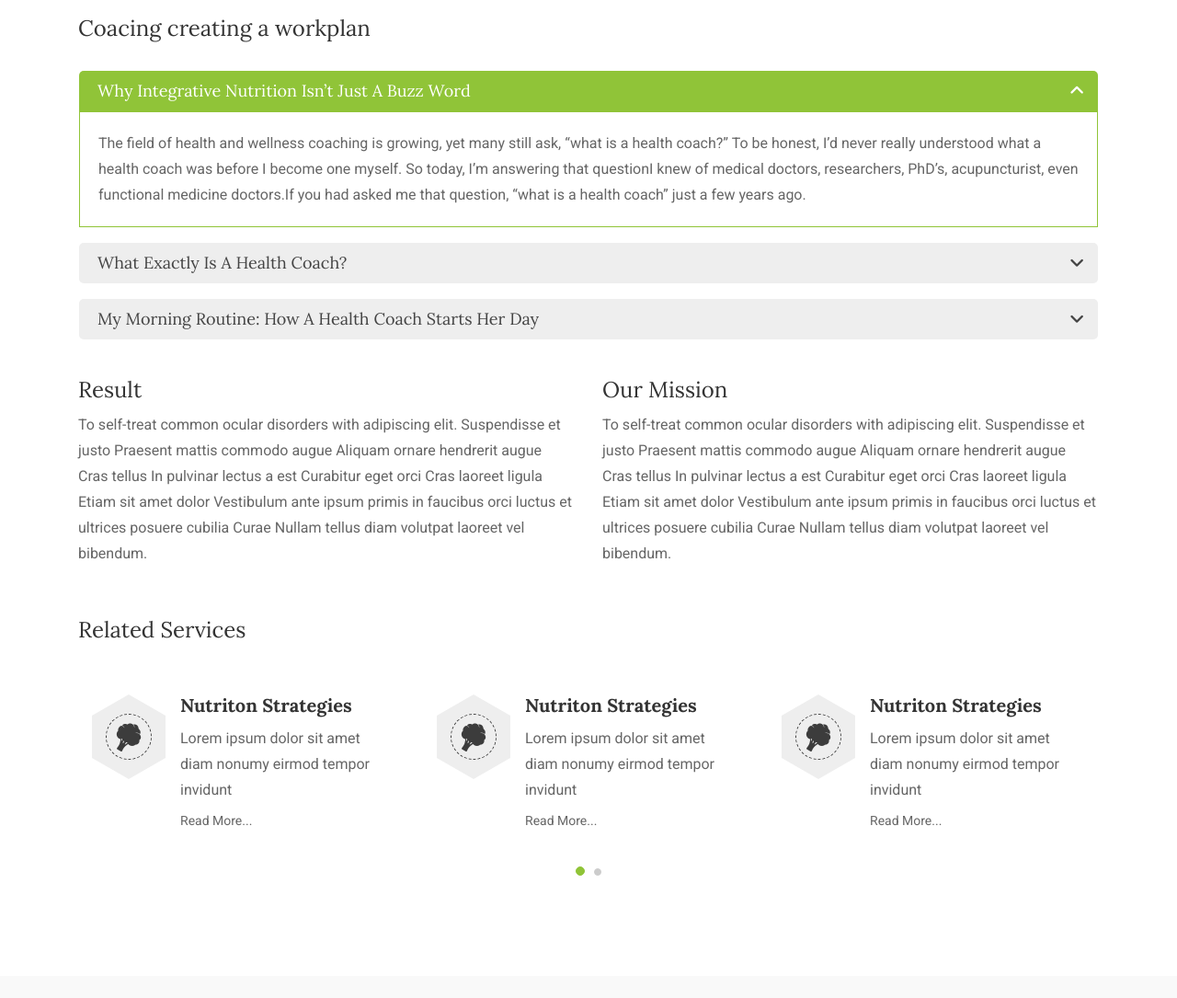
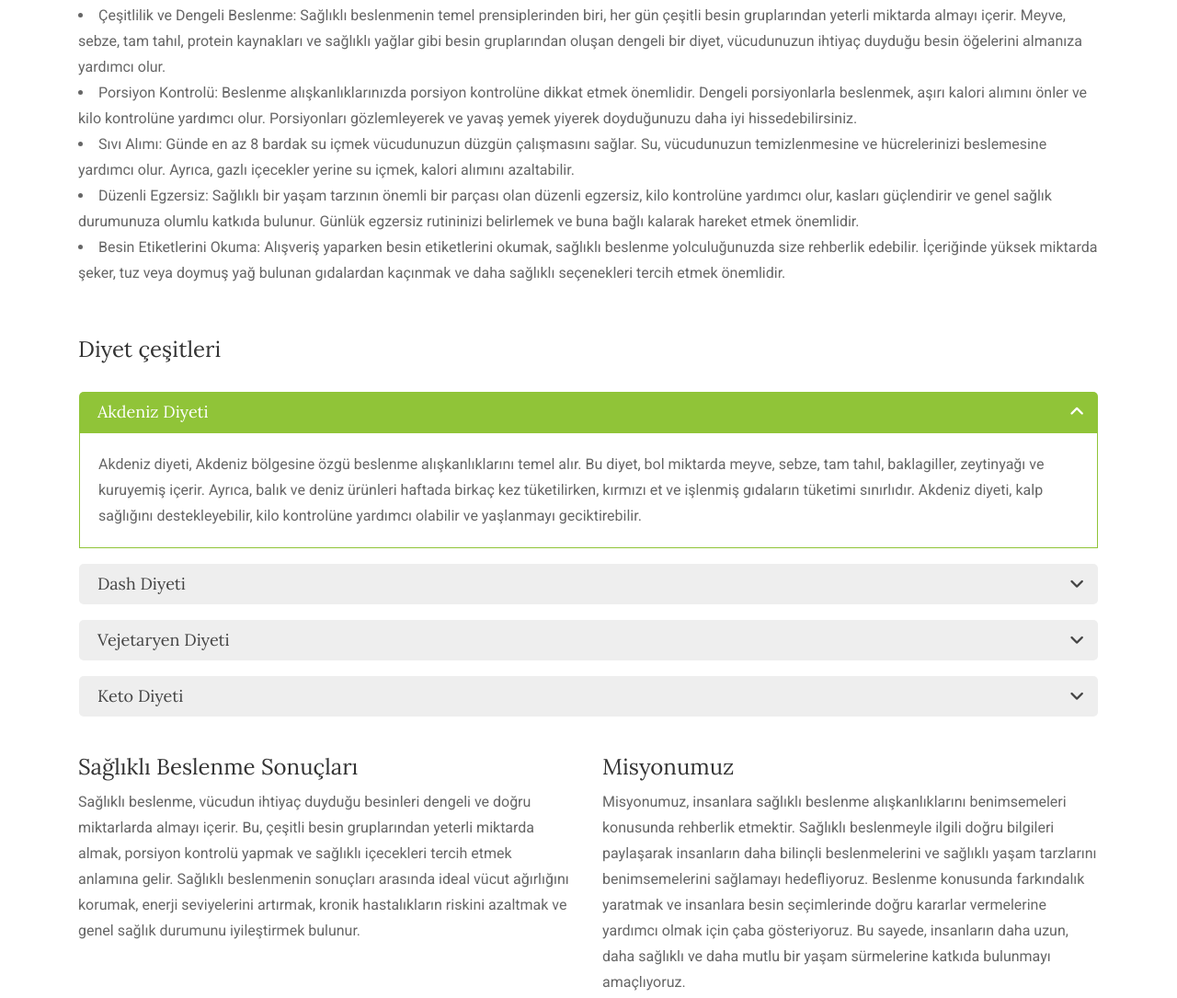
Before and after one commit to DogukanAka/diet_website, a plain HTML site: page html-templates/ration/diet_website/single-services.html in a window 1280 px wide. Shown: the part 1109-2194 px from the top of the page at 92% size. Drawn offline with Linux system fonts and the light colour scheme.

Commit message:
Hizmetler ekranı  tasarlandır

```diff
--- a/html-templates/ration/diet_website/single-services.html
+++ b/html-templates/ration/diet_website/single-services.html
@@ -115,12 +115,9 @@ page banner section
     <div class="container">
         <div class="row align-items-center justify-content-center page-bn-height">
             <div class="col-12 text-center">
-                <h3>single service</h3>
+                <h3>Servislerimiz</h3>
                 <nav aria-label="breadcrumb">
-                    <ol class="breadcrumb site-breadcumb-1 justify-content-center">
-                        <li class="breadcrumb-item"><a href="#">Home</a></li>
-                        <li class="breadcrumb-item active" aria-current="page">single service</li>
-                    </ol>
+
                 </nav>
             </div>
         </div>
@@ -140,19 +137,41 @@ page banner section
                         <br>
 
 
-                        <h2>Nutriton Strategies</h2>
-                        <p>Lorem ipsum dolor sit amet,sed diam nonumy eirmod tempor invidunt ut labore et dolore magna aliquyam erat,  At vero eos et accusam et justo duo dolores et ea rebum.  Lorem ipsum dolor sit amet,  no sea takimata sanctus est Lorem ipsum dolor sit amet.  Stet clita kasd gubergren. </p>
+                        <h2>Beslenme Stratejileri</h2>
+                        <p>Sağlıklı beslenme, vücudun ihtiyaç duyduğu besinleri dengeli ve doğru şekilde almayı içeren önemli bir yaşam tarzıdır. Sağlıklı beslenme, sağlıklı yaşamın temel taşlarından biridir ve birçok kronik hastalığın önlenmesinde önemli bir rol oynar.
 
-                        <p>No sea takimata sanctus est Lorem ipsum dolor sit amet.  no sea takimata sanctus est Lorem ipsum dolor sit amet.  no sea takimata sanctus est Lorem ipsum dolor sit amet.  sed diam voluptua. </p>
+                            Sağlıklı beslenmenin temel prensiplerinden biri çeşitlilik ve dengelidir. Günlük beslenme programınızda meyve, sebze, tam tahıl, protein kaynakları ve sağlıklı yağlara yer vermek önemlidir. Bu besin gruplarından yeterli miktarda almak, vücudunuzun ihtiyaç duyduğu vitamin, mineral ve diğer besin öğelerini almanıza yardımcı olur.
+
+                            Ayrıca, sağlıklı beslenmenin bir diğer önemli yönü porsiyon kontrolüdür. Ne kadar yediğiniz kadar ne yediğiniz de önemlidir. Dengeli porsiyonlarla beslenmek, aşırı kalori alımını önler ve kilo kontrolüne yardımcı olur.
+
+                            Sağlıklı beslenme aynı zamanda sıvı alımını da içerir. Günde en az 8 bardak su içmek vücudunuzun düzgün çalışmasını sağlar ve sağlıklı bir cilt için önemlidir.
+
+                            Son olarak, sağlıklı beslenme alışkanlıklarının sadece fiziksel sağlığınızı değil, aynı zamanda ruh sağlığınızı da olumlu yönde etkilediği unutulmamalıdır. Dengeli beslenmek, enerjinizi artırabilir, stresle başa çıkmanıza yardımcı olabilir ve genel olarak daha iyi hissetmenizi sağlayabilir.
+
+                            Sağlıklı beslenme, uzun vadeli bir taahhüttür ve küçük, sürdürülebilir değişikliklerle başlayabilir. Günlük beslenme alışkanlıklarınızı gözden geçirerek başlayabilir ve zamanla daha sağlıklı seçimler yapmayı öğrenebilirsiniz. </p>
+
+
                         <br>
+
+
                         <br>
 
                         <h3>
-                            Description & Process
+                            Açıklama ve Süreç
                         </h3>
-                        <p>Ophthalmologists and optometrists both provide adipiscing elit. Suspendisse et justo Praesent mattis commodo augue Aliquam ornare hendrerit augue Cras tellus In pulvinar lectus a est Curabitur eget orci Cras laoreet ligula Etiam sit amet dolor Vestibulum ante ipsum primis in faucibus orci luctus et ultrices posuere cubilia Curae Nullam tellus diam volutpat laoreet vel bibendum. </p>
+                        <p>Sağlıklı beslenme, vücudunuzun ihtiyaç duyduğu besinleri dengeli ve doğru şekilde alarak sağlıklı bir yaşam sürdürmenin temelidir. Sağlıklı beslenme, günlük hayatınızın bir parçası haline getirebileceğiniz basit ancak etkili adımlarla başlar.</p>
 
-                        <p> Lorem ipsum dolor sit amet consectetuer adipiscing elit. Suspendisse et justo Praesent mattis commodo augue. Lorem ipsum dolor sit amet consectetuer adipiscing elit. Suspendisse et justo Praesent mattis commodo augue Aliquam ornare hendrerit augue Cras tellus In pulvinar lectus a est Curabitur eget orci Cras laoreet ligula Etiam sit amet dolor Vestibulum ante ipsum primis in faucibus orci luctus et ultrices posuere cubilia Curae Nullam tellus diam volutpat laoreet vel bibendum.</p>
+                        <p>  <li>Çeşitlilik ve Dengeli Beslenme: Sağlıklı beslenmenin temel prensiplerinden biri, her gün çeşitli besin gruplarından yeterli miktarda almayı içerir. Meyve, sebze, tam tahıl, protein kaynakları ve sağlıklı yağlar gibi besin gruplarından oluşan dengeli bir diyet, vücudunuzun ihtiyaç duyduğu besin öğelerini almanıza yardımcı olur.</li>
+
+                        <li>Porsiyon Kontrolü: Beslenme alışkanlıklarınızda porsiyon kontrolüne dikkat etmek önemlidir. Dengeli porsiyonlarla beslenmek, aşırı kalori alımını önler ve kilo kontrolüne yardımcı olur. Porsiyonları gözlemleyerek ve yavaş yemek yiyerek doyduğunuzu daha iyi hissedebilirsiniz.</li>
+
+                        <li>Sıvı Alımı: Günde en az 8 bardak su içmek vücudunuzun düzgün çalışmasını sağlar. Su, vücudunuzun temizlenmesine ve hücrelerinizi beslemesine yardımcı olur. Ayrıca, gazlı içecekler yerine su içmek, kalori alımını azaltabilir.</li>
+
+                        <li>Düzenli Egzersiz: Sağlıklı bir yaşam tarzının önemli bir parçası olan düzenli egzersiz, kilo kontrolüne yardımcı olur, kasları güçlendirir ve genel sağlık durumunuza olumlu katkıda bulunur. Günlük egzersiz rutininizi belirlemek ve buna bağlı kalarak hareket etmek önemlidir.</li>
+
+                        <li>Besin Etiketlerini Okuma: Alışveriş yaparken besin etiketlerini okumak, sağlıklı beslenme yolculuğunuzda size rehberlik edebilir. İçeriğinde yüksek miktarda şeker, tuz veya doymuş yağ bulunan gıdalardan kaçınmak ve daha sağlıklı seçenekleri tercih etmek önemlidir.</li>
+
+                        </p>
 
                     </div><!-- .entry-content -->
 
@@ -162,21 +181,22 @@ page banner section
         <div class="spacer-extra"></div><!-- end extra space -->
         <div class="row">
             <div class="col-12">
-                <h3>Coacing creating a workplan</h3>
+                <h3>Diyet çeşitleri</h3>
 
                 <div id="accordion">
                     <div class="card">
                         <div class="card-header card-primary" id="headingOne">
                             <h5 class="mb-0">
                                 <button class="btn btn-link" data-toggle="collapse" data-target="#collapseOne" aria-expanded="true" aria-controls="collapseOne">
-                                    Why Integrative Nutrition Isn’t Just A Buzz Word
+                                    Akdeniz Diyeti
                                 </button>
                             </h5>
                         </div>
 
                         <div id="collapseOne" class="collapse show" aria-labelledby="headingOne" data-parent="#accordion">
                             <div class="card-body">
-                                The field of health and wellness coaching is growing, yet many still ask, “what is a health coach?” To be honest, I’d never really understood what a health coach was before I become one myself. So today, I’m answering that questionI knew of medical doctors, researchers, PhD’s, acupuncturist, even functional medicine doctors.If you had asked me that question, “what is a health coach” just a few years ago.
+                                Akdeniz diyeti, Akdeniz bölgesine özgü beslenme alışkanlıklarını temel alır. Bu diyet, bol miktarda meyve, sebze, tam tahıl, baklagiller, zeytinyağı ve kuruyemiş içerir. Ayrıca, balık ve deniz ürünleri haftada birkaç kez tüketilirken, kırmızı et ve işlenmiş gıdaların tüketimi sınırlıdır. Akdeniz diyeti, kalp sağlığını destekleyebilir, kilo kontrolüne yardımcı olabilir ve yaşlanmayı geciktirebilir.
+
                             </div>
                         </div>
                     </div>
@@ -185,13 +205,13 @@ page banner section
                             <h5 class="mb-0">
                                 <button class="btn btn-link collapsed" data-toggle="collapse" data-target="#collapseTwo" aria-expanded="false" aria-controls="collapseTwo">
 
-                                    What Exactly Is A Health Coach?
+                                    Dash Diyeti
                                 </button>
                             </h5>
                         </div>
                         <div id="collapseTwo" class="collapse" aria-labelledby="headingTwo" data-parent="#accordion">
                             <div class="card-body">
-                                The field of health and wellness coaching is growing, yet many still ask, “what is a health coach?” To be honest, I’d never really understood what a health coach was before I become one myself. So today, I’m answering that questionI knew of medical doctors, researchers, PhD’s, acupuncturist, even functional medicine doctors.If you had asked me that question, “what is a health coach” just a few years ago.
+                                DASH (Dietary Approaches to Stop Hypertension) diyeti, yüksek tansiyonu kontrol altına almak için önerilen bir beslenme planıdır. Bu diyet, düşük yağlı süt ürünleri, meyve, sebze, tam tahıl, protein kaynakları ve sağlıklı yağları içerir. Tuz tüketimini azaltmayı ve potasyum, kalsiyum ve magnezyum gibi mineralleri artırmayı amaçlar. DASH diyeti, kan basıncını düşürebilir ve kalp sağlığını iyileştirebilir.
                             </div>
                         </div>
                     </div>
@@ -199,13 +219,28 @@ page banner section
                         <div class="card-header card-primary" id="headingThree">
                             <h5 class="mb-0">
                                 <button class="btn btn-link collapsed" data-toggle="collapse" data-target="#collapseThree" aria-expanded="false" aria-controls="collapseThree">
-                                    My Morning Routine: How A Health Coach Starts Her Day
+                                    Vejetaryen Diyeti
                                 </button>
                             </h5>
                         </div>
                         <div id="collapseThree" class="collapse" aria-labelledby="headingThree" data-parent="#accordion">
                             <div class="card-body">
-                                The field of health and wellness coaching is growing, yet many still ask, “what is a health coach?” To be honest, I’d never really understood what a health coach was before I become one myself. So today, I’m answering that questionI knew of medical doctors, researchers, PhD’s, acupuncturist, even functional medicine doctors.If you had asked me that question, “what is a health coach” just a few years ago.
+                                Vejetaryen diyet, et ve balık gibi hayvansal ürünlerin tüketilmediği bir beslenme şeklidir. Bu diyet genellikle meyve, sebze, baklagiller, tam tahıl, kuruyemiş, tohumlar, süt ve süt ürünleri gibi bitkisel kaynaklı gıdaları içerir. Vejetaryen diyet, kalp hastalığı riskini azaltabilir, kilo kontrolüne yardımcı olabilir ve çevresel sürdürülebilirliği destekleyebilir.
+                            </div>
+                        </div>
+                    </div>
+                    <div class="card">
+                        <div class="card-header card-primary" id="headingFour">
+                            <h5 class="mb-0">
+                                <button class="btn btn-link collapsed" data-toggle="collapse" data-target="#collapseFour" aria-expanded="false" aria-controls="collapseFour">
+
+                                    Keto Diyeti
+                                </button>
+                            </h5>
+                        </div>
+                        <div id="collapseFour" class="collapse" aria-labelledby="headingFour" data-parent="#accordion">
+                            <div class="card-body">
+                                Ketojenik (keto) diyet, düşük karbonhidrat, yüksek yağ ve orta düzeyde protein tüketimine dayanan bir beslenme yaklaşımıdır. Bu diyet, vücudu ketoz adı verilen bir metabolik duruma sokarak yağ yakımını artırmayı amaçlar. Karbonhidrat alımı kısıtlanarak vücut glikoz yerine yağları enerji kaynağı olarak kullanmaya teşvik edilir.
                             </div>
                         </div>
                     </div>
@@ -215,69 +250,16 @@ page banner section
         <div class="spacer-extra"></div><!-- end extra space -->
         <div class="row">
             <div class="col-md-6">
-                <h3>Result</h3>
-                <p>To self-treat common ocular disorders with adipiscing elit. Suspendisse et justo Praesent mattis commodo augue Aliquam ornare hendrerit augue Cras tellus In pulvinar lectus a est Curabitur eget orci Cras laoreet ligula Etiam sit amet dolor Vestibulum ante ipsum primis in faucibus orci luctus et ultrices posuere cubilia Curae Nullam tellus diam volutpat laoreet vel bibendum.</p>
+                <h3>Sağlıklı Beslenme Sonuçları</h3>
+                <p>Sağlıklı beslenme, vücudun ihtiyaç duyduğu besinleri dengeli ve doğru miktarlarda almayı içerir. Bu, çeşitli besin gruplarından yeterli miktarda almak, porsiyon kontrolü yapmak ve sağlıklı içecekleri tercih etmek anlamına gelir. Sağlıklı beslenmenin sonuçları arasında ideal vücut ağırlığını korumak, enerji seviyelerini artırmak, kronik hastalıkların riskini azaltmak ve genel sağlık durumunu iyileştirmek bulunur.</p>
             </div>
             <div class="col-md-6">
-                <h3>Our Mission</h3>
-                <p>To self-treat common ocular disorders with adipiscing elit. Suspendisse et justo Praesent mattis commodo augue Aliquam ornare hendrerit augue Cras tellus In pulvinar lectus a est Curabitur eget orci Cras laoreet ligula Etiam sit amet dolor Vestibulum ante ipsum primis in faucibus orci luctus et ultrices posuere cubilia Curae Nullam tellus diam volutpat laoreet vel bibendum.</p>
+                <h3>Misyonumuz</h3>
+                <p>Misyonumuz, insanlara sağlıklı beslenme alışkanlıklarını benimsemeleri konusunda rehberlik etmektir. Sağlıklı beslenmeyle ilgili doğru bilgileri paylaşarak insanların daha bilinçli beslenmelerini ve sağlıklı yaşam tarzlarını benimsemelerini sağlamayı hedefliyoruz. Beslenme konusunda farkındalık yaratmak ve insanlara besin seçimlerinde doğru kararlar vermelerine yardımcı olmak için çaba gösteriyoruz. Bu sayede, insanların daha uzun, daha sağlıklı ve daha mutlu bir yaşam sürmelerine katkıda bulunmayı amaçlıyoruz.</p>
             </div>
 
         </div>
-        <div class="spacer-extra"></div><!-- end extra space -->
-        <div class="row">
-            <div class="col-12">
-                <h3>Related Services</h3>
-                <div class="related-services-active owl-carousel">
-                    <div class="media singleHelthBlock">
-                        <div class="boxicon mr-3"><i class="icofont">broccoli</i></div>
-                        <div class="media-body">
-                            <h4 class="mt-0"><a href="#">Nutriton Strategies</a></h4>
-                            <p>Lorem ipsum dolor sit amet diam nonumy eirmod tempor invidunt</p>
-                            <a href="#">Read More...</a>
-                        </div>
-                    </div><!-- end single -->
-                    <div class="media singleHelthBlock">
-                        <div class="boxicon mr-3"><i class="icofont">broccoli</i></div>
-                        <div class="media-body">
-                            <h4 class="mt-0"><a href="#">Nutriton Strategies</a></h4>
-                            <p>Lorem ipsum dolor sit amet diam nonumy eirmod tempor invidunt</p>
-                            <a href="#">Read More...</a>
-                        </div>
-                    </div><!-- end single -->
-                    <div class="media singleHelthBlock">
-                        <div class="boxicon mr-3"><i class="icofont">broccoli</i></div>
-                        <div class="media-body">
-                            <h4 class="mt-0"><a href="#">Nutriton Strategies</a></h4>
-                            <p>Lorem ipsum dolor sit amet diam nonumy eirmod tempor invidunt</p>
-                            <a href="#">Read More...</a>
-                        </div>
-                    </div><!-- end single -->
-                    <div class="media singleHelthBlock">
-                        <div class="boxicon mr-3"><i class="icofont">broccoli</i></div>
-                        <div class="media-body">
-                            <h4 class="mt-0"><a href="#">Nutriton Strategies</a></h4>
-                            <p>Lorem ipsum dolor sit amet diam nonumy eirmod tempor invidunt</p>
-                            <a href="#">Read More...</a>
-                        </div>
-                    </div><!-- end single -->
-                    <div class="media singleHelthBlock">
-                        <div class="boxicon mr-3"><i class="icofont">broccoli</i></div>
-                        <div class="media-body">
-                            <h4 class="mt-0"><a href="#">Nutriton Strategies</a></h4>
-                            <p>Lorem ipsum dolor sit amet diam nonumy eirmod tempor invidunt</p>
-                            <a href="#">Read More...</a>
-                        </div>
-                    </div><!-- end single -->
-                    <div class="media singleHelthBlock">
-                        <div class="boxicon mr-3"><i class="icofont">broccoli</i></div>
-                        <div class="media-body">
-                            <h4 class="mt-0"><a href="#">Nutriton Strategies</a></h4>
-                            <p>Lorem ipsum dolor sit amet diam nonumy eirmod tempor invidunt</p>
-                            <a href="#">Read More...</a>
-                        </div>
-                    </div><!-- end single -->
-                </div><!-- end related services active -->
+
             </div>
         </div>
     </div>
```
